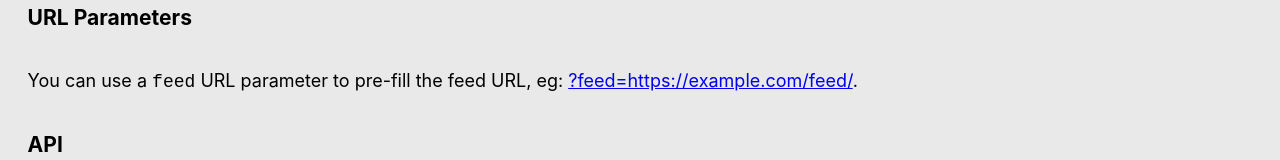
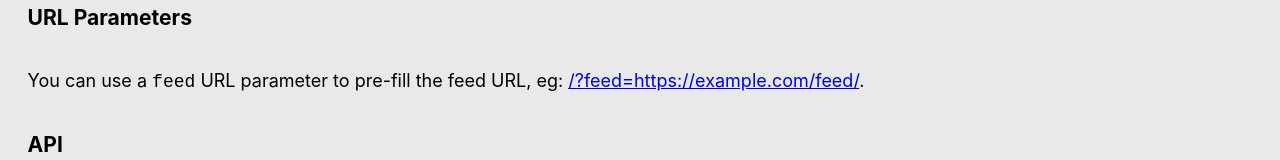
Before and after one commit to colinmcdermott/feedchecker-api, a Next.js app: page / in a window 1280 px wide. Shown: the part 393-553 px from the top of the page. Built offline with nearby package versions, Linux system fonts and the light colour scheme.

Commit message:
Update index.tsx

```diff
--- a/pages/index.tsx
+++ b/pages/index.tsx
@@ -86,7 +86,7 @@ function FeedChecker() {
       <p>This tool checks an RSS feed or XML sitemap at 30 second intervals, and if it detects a new size - it sends a ping to Google's <a href='https://pubsubhubbub.appspot.com/' target='_blank'>WebSub hub</a> and Google Search Console.</p>
       <p>This should trigger Google to crawl the specified feed immediately.</p>
       <h3>URL Parameters</h3>
-      <p>You can use a <code>feed</code> URL parameter to pre-fill the feed URL, eg: <a href='/?feed=https://example.com/feed/' rel='nofollow'>?feed=https://example.com/feed/</a>.</p>
+      <p>You can use a <code>feed</code> URL parameter to pre-fill the feed URL, eg: <a href='/?feed=https://example.com/feed/' rel='nofollow'>/?feed=https://example.com/feed/</a>.</p>
       <h3>API</h3>
       <p>Add the <code>feed</code> URL parameter with your URL to the /api/feedcache API and get a JSON response back. Eg <a href='/api/feedcache?feed=https://example.com/feed/' rel='nofollow'>/api/feedcache?feed=https://example.com/feed/</a>.</p>
       <p>A typical successful API response where the feed size is new and pings have been sent will look like this: <code>&#123;"size":123456,"sizeChanged":true,"webSubFetchSuccess":true,"googlePingSuccess":true&#125;</code></p>
```
